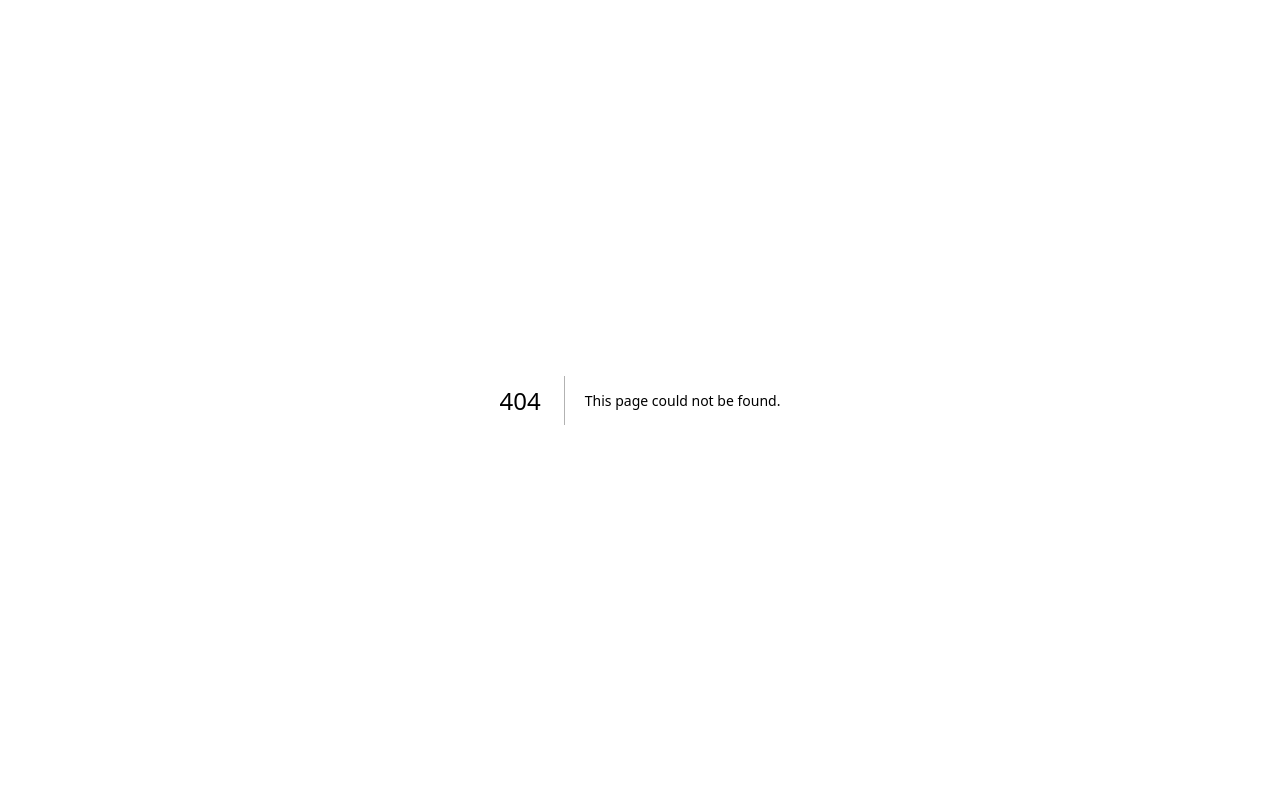
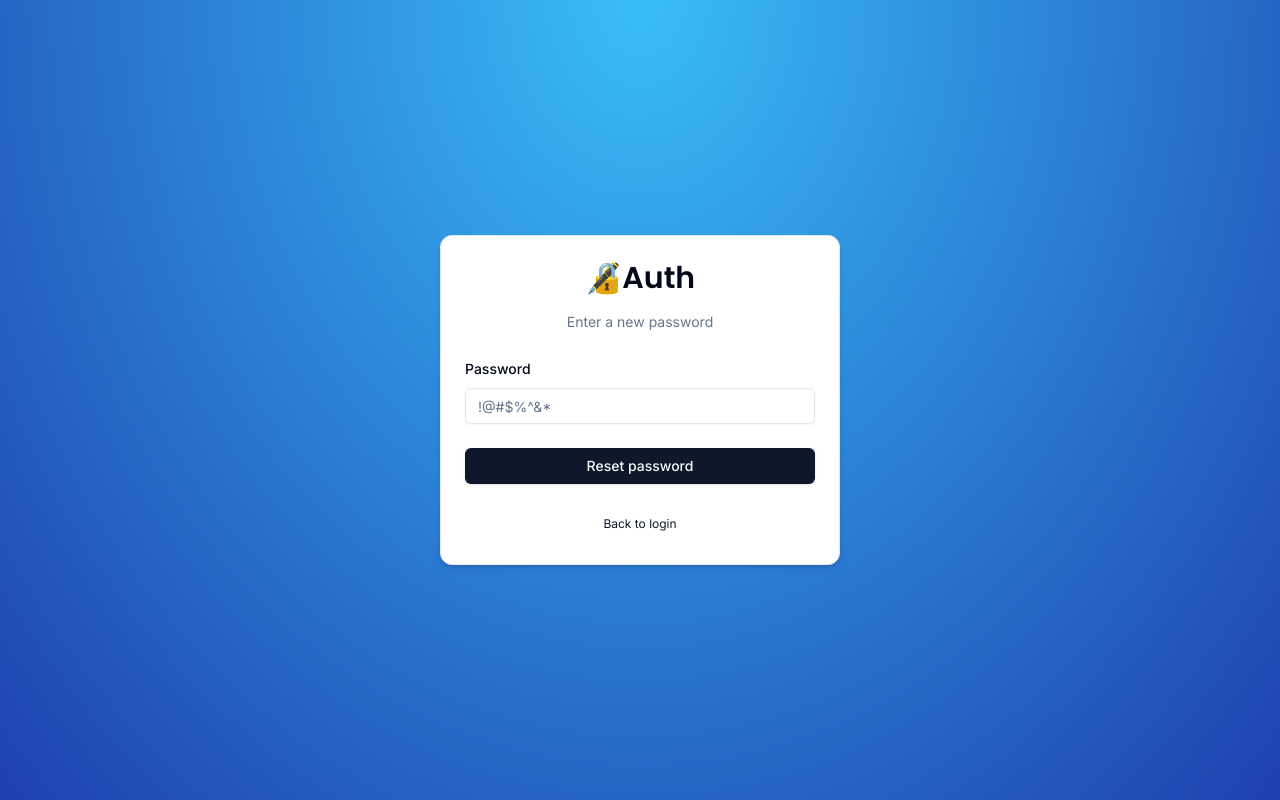
Before and after one commit to Sajid-Hossain98/next-auth-v5, a Next.js app: page /auth/new-password in a window 1280 px wide. Before the commit this address had no page. Built offline with nearby package versions, Linux system fonts and the light colour scheme.

Commit message:
new password page with the form

```diff
--- /dev/null
+++ b/app/auth/new-password/page.tsx
@@ -0,0 +1,11 @@
+import { NewPasswordForm } from "@/components/auth/new-password-form";
+
+const NewPasswordPage = () => {
+  return (
+    <div>
+      <NewPasswordForm />
+    </div>
+  );
+};
+
+export default NewPasswordPage;
--- /dev/null
+++ b/components/auth/new-password-form.tsx
@@ -0,0 +1,95 @@
+"use client";
+
+import { useForm } from "react-hook-form";
+import { CardWrapper } from "./card-wrapper";
+import { zodResolver } from "@hookform/resolvers/zod";
+import * as z from "zod";
+import { NewPasswordSchema } from "@/schemas";
+import {
+  Form,
+  FormControl,
+  FormField,
+  FormItem,
+  FormLabel,
+  FormMessage,
+} from "../ui/form";
+import { Input } from "../ui/input";
+import { Button } from "../ui/button";
+import { FormError } from "../form-error";
+import { FormSuccess } from "../form-success";
+import { useState, useTransition } from "react";
+import { useSearchParams } from "next/navigation";
+import { newPassword } from "@/actions/new-password";
+
+export const NewPasswordForm = () => {
+  const searchParams = useSearchParams();
+  const token = searchParams.get("token");
+
+  const [error, setError] = useState<string | undefined>("");
+  const [success, setSuccess] = useState<string | undefined>("");
+  const [isPending, startTransition] = useTransition();
+
+  const form = useForm<z.infer<typeof NewPasswordSchema>>({
+    resolver: zodResolver(NewPasswordSchema),
+    defaultValues: {
+      password: "",
+    },
+  });
+
+  const onSubmit = (values: z.infer<typeof NewPasswordSchema>) => {
+    setError("");
+    setSuccess("");
+
+    startTransition(() => {
+      newPassword(values, token).then((data) => {
+        setError(data?.error);
+        setSuccess(data?.success);
+      });
+    });
+  };
+
+  return (
+    <CardWrapper
+      headerLabel="Enter a new password"
+      backButtonLabel="Back to login"
+      backButtonHref="/auth/login"
+    >
+      <Form {...form}>
+        <form
+          action=""
+          onSubmit={form.handleSubmit(onSubmit)}
+          className="space-y-6"
+        >
+          <div className="space-y-4">
+            <FormField
+              control={form.control}
+              name="password"
+              render={({ field }) => (
+                <FormItem>
+                  <FormLabel>Password</FormLabel>
+                  <FormControl>
+                    <Input
+                      {...field}
+                      placeholder="!@#$%^&*"
+                      type="password"
+                      disabled={isPending}
+                    />
+                  </FormControl>
+
+                  <FormMessage />
+                </FormItem>
+              )}
+            />
+          </div>
+
+          <FormError message={error} />
+          <FormSuccess message={success} />
+
+          <Button className="w-full" type="submit" disabled={isPending}>
+            Reset password
+          </Button>
+        </form>
+      </Form>
+    </CardWrapper>
+  );
+};
--- a/routes.ts
+++ b/routes.ts
@@ -15,6 +15,7 @@
   "/auth/register",
   "/auth/error",
   "/auth/reset",
+  "/auth/new-password",
 ];
 
 /**
```
